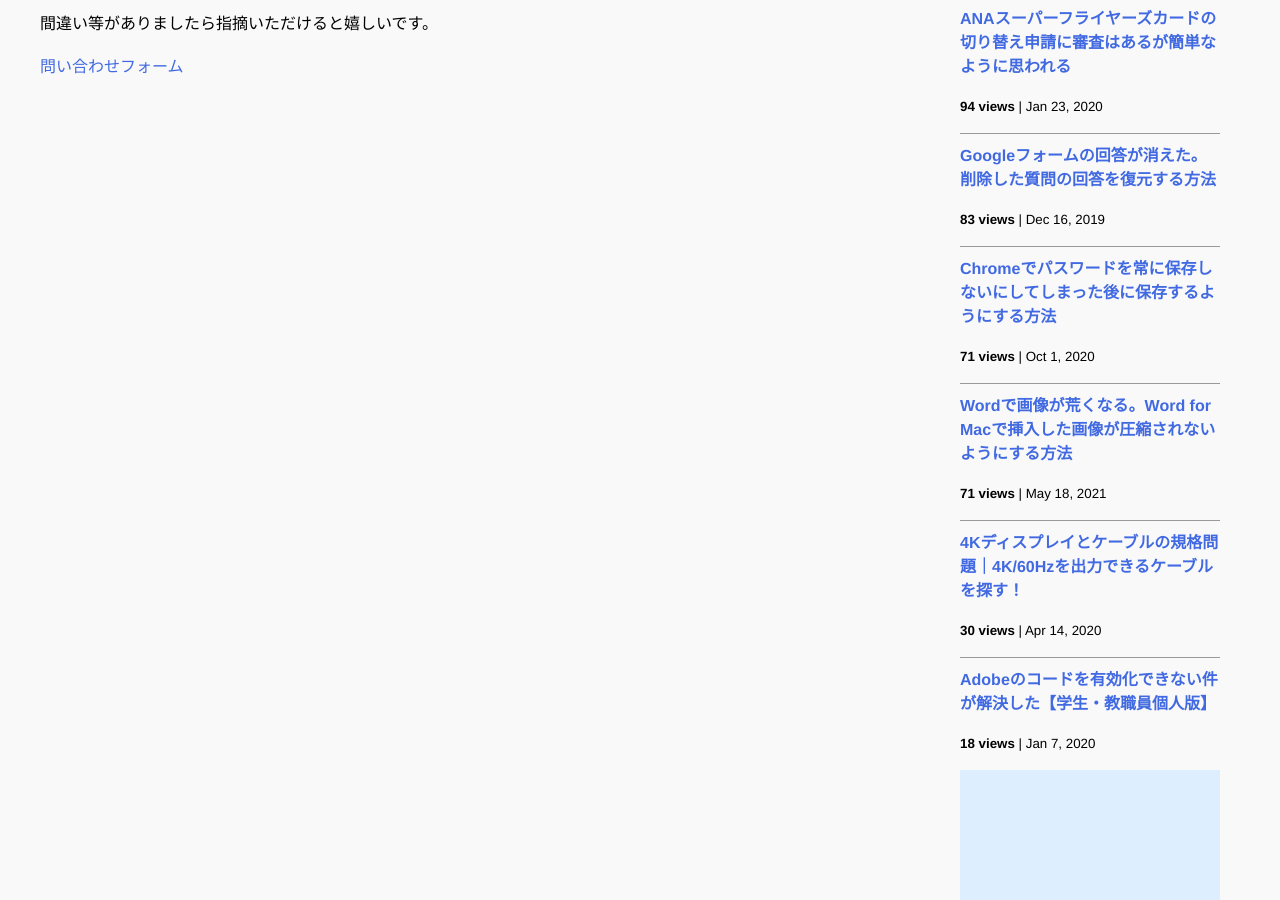
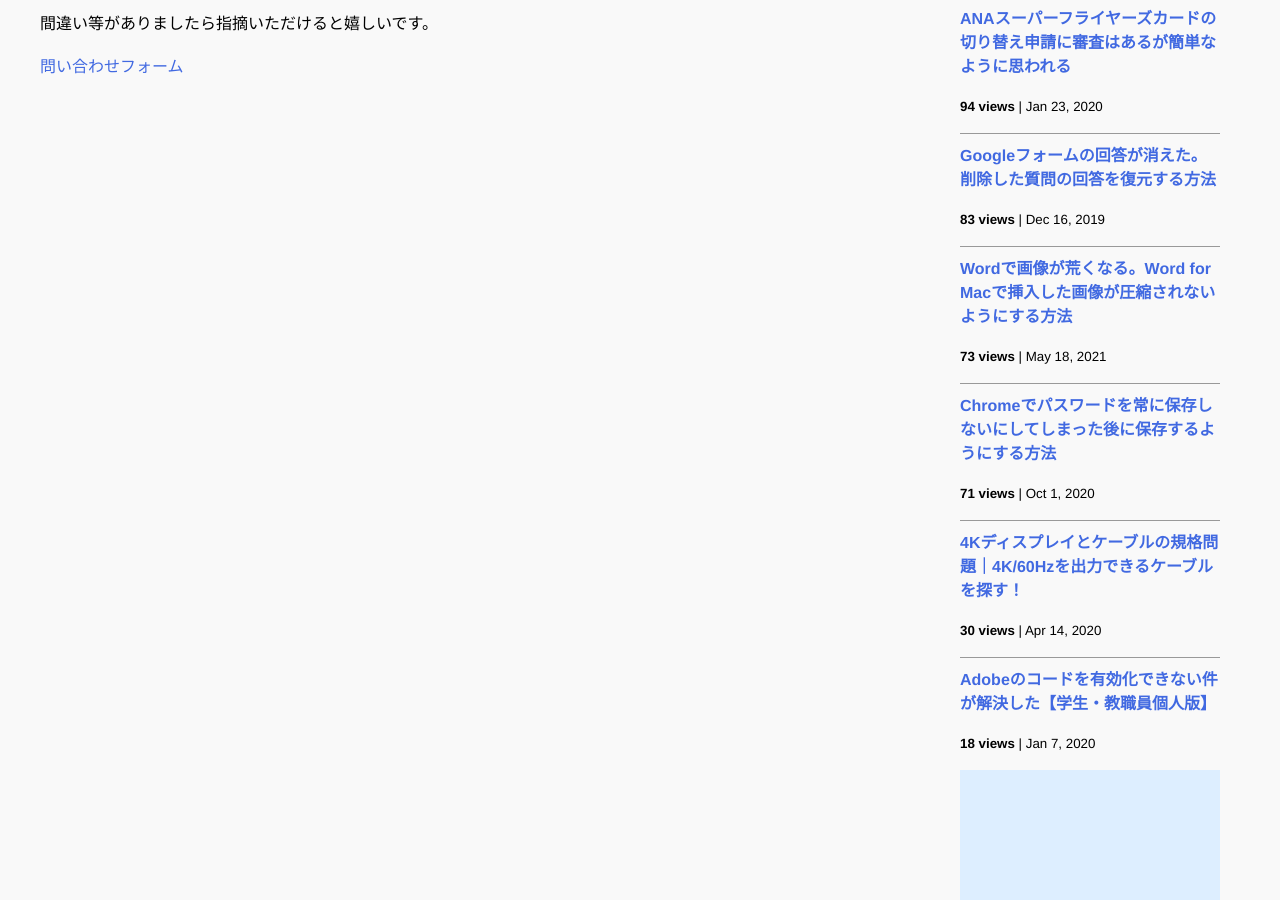
Before and after one commit to iwanaminami/shoyaiwaname, a Jekyll site: the page built from about.markdown, in a window 1280 px wide and 900 px high, scrolled down 991 px. Built offline with Jekyll 4.4.1, drawn with Linux system fonts in a browser that asks for light colours; nearby versions of some CDN libraries; comment, search, counter and statistics services are not loaded.

Commit message:
chore(ga): update _data/popularposts.yml 20251127-1952

```diff
--- a/_data/popularposts.yml
+++ b/_data/popularposts.yml
@@ -5,10 +5,10 @@ side:
     url: "/2020/01/23/sfc-judge.html"
   - view: 83
     url: "/2019/12/16/restore-googleform.html"
+  - view: 73
+    url: "/2021/05/18/image-compression-word.html"
   - view: 71
     url: "/2020/10/01/googlepassword.html"
-  - view: 71
-    url: "/2021/05/18/image-compression-word.html"
   - view: 30
     url: "/2020/04/14/4kcable.html"
   - view: 23
```
